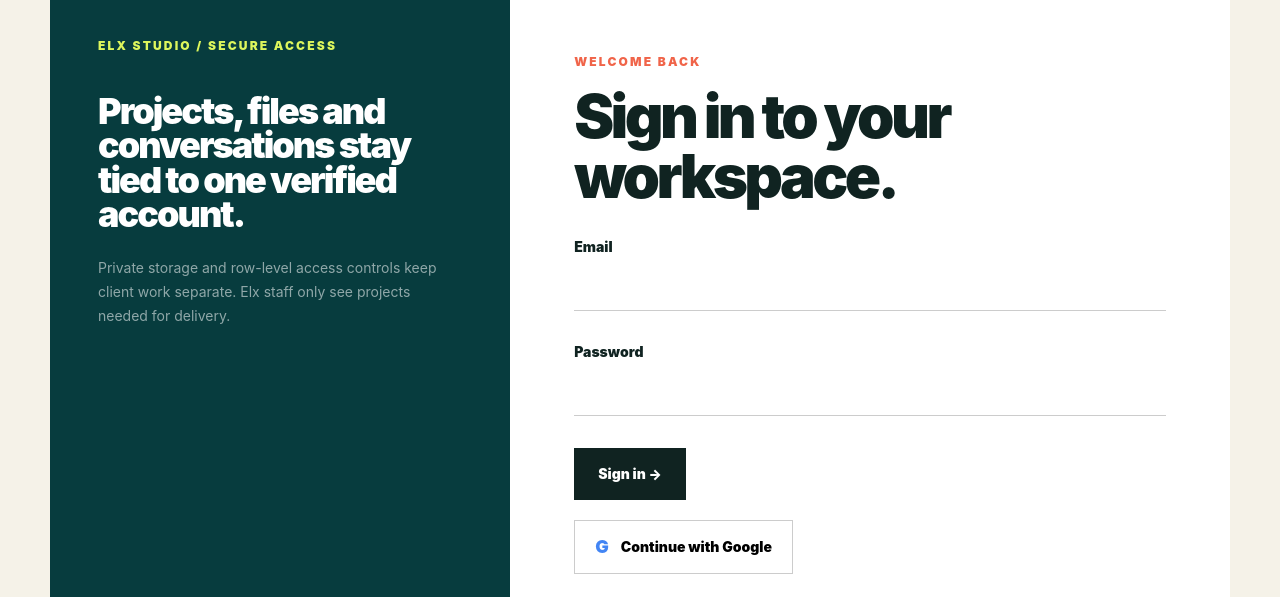
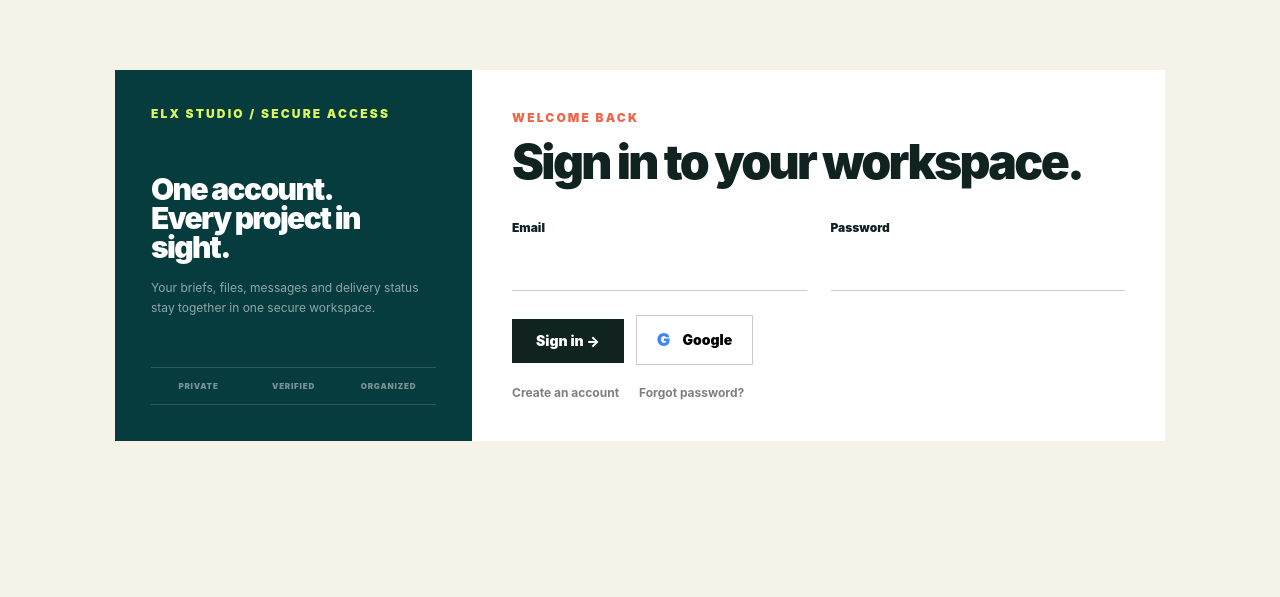
Before and after one commit to elxholdings/elxstudios, a Next.js app: page /login in a window 1280 px wide. Shown: the part 203-800 px from the top of the page. Built offline with nearby package versions, Linux system fonts and the light colour scheme; no server answers.

Commit message:
Compact authentication into one desktop viewport

```diff
--- a/app/components/auth-form.tsx
+++ b/app/components/auth-form.tsx
@@ -117,27 +117,30 @@ export default function AuthForm({ mode, next = '/dashboard', initialError = ''
     : copy[mode];
 
   return (
-    <div className="mx-auto grid max-w-[1180px] bg-white lg:grid-cols-[.78fr_1.22fr]">
-      <aside className="bg-[#073C3E] p-8 text-white md:p-12">
+    <div className="mx-auto grid w-full max-w-[1050px] bg-white lg:grid-cols-[.68fr_1.32fr]">
+      <aside className="flex flex-col justify-between bg-[#073C3E] p-7 text-white md:p-9">
         <p className="text-xs font-black uppercase tracking-[.18em] text-[#DDF65C]">Elx Studio / Secure access</p>
-        <p className="mt-10 text-4xl font-black leading-[.96] tracking-[-.055em]">Projects, files and conversations stay tied to one verified account.</p>
-        <p className="mt-6 text-sm leading-6 text-white/55">Private storage and row-level access controls keep client work separate. Elx staff only see projects needed for delivery.</p>
+        <div><p className="mt-8 text-3xl font-black leading-[.96] tracking-[-.055em]">One account.<br />Every project in sight.</p>
+        <p className="mt-4 text-xs leading-5 text-white/55">Your briefs, files, messages and delivery status stay together in one secure workspace.</p></div>
+        <div className="mt-7 grid grid-cols-3 border-y border-white/15 py-3 text-center text-[8px] font-black uppercase tracking-[.1em] text-white/45"><span>Private</span><span>Verified</span><span>Organized</span></div>
       </aside>
-      <form onSubmit={submit} className="p-7 md:p-12 lg:p-16">
+      <form onSubmit={submit} className="p-7 md:p-9 lg:p-10">
         <p className="text-xs font-black uppercase tracking-[.18em] text-[#F06449]">{item.eyebrow}</p>
-        <h1 className="mt-4 max-w-xl text-5xl font-black leading-[.94] tracking-[-.06em] md:text-6xl">{item.title}</h1>
-        {adminLogin && <p className="mt-7 border-l-2 border-[#DDF65C] pl-4 text-sm font-bold text-black/60">Only <span className="text-black">{adminEmail}</span> can open this control panel.</p>}
-        {!adminLogin && mode === 'register' && <Field label="Full name"><input className="elx-field" autoComplete="name" value={fullName} onChange={(event) => setFullName(event.target.value)} required /></Field>}
-        {!adminLogin && mode !== 'reset' && <Field label="Email"><input className="elx-field" type="email" autoComplete="email" value={email} onChange={(event) => setEmail(event.target.value)} required /></Field>}
-        {!adminLogin && mode !== 'forgot' && <Field label={mode === 'reset' ? 'New password' : 'Password'}><input className="elx-field" type="password" minLength={8} autoComplete={mode === 'login' ? 'current-password' : 'new-password'} value={password} onChange={(event) => setPassword(event.target.value)} required /></Field>}
-        {!adminLogin && (mode === 'register' || mode === 'reset') && <Field label="Confirm password"><input className="elx-field" type="password" minLength={8} autoComplete="new-password" value={confirmPassword} onChange={(event) => setConfirmPassword(event.target.value)} required /></Field>}
-        {error && <p className="mt-6 bg-red-50 p-4 text-sm font-bold text-red-700">{error}</p>}
-        {message && <p className="mt-6 bg-[#E8F3E7] p-4 text-sm font-bold text-[#164F22]">{message}</p>}
+        <h1 className="mt-3 max-w-xl text-4xl font-black leading-[.94] tracking-[-.055em] md:text-5xl">{item.title}</h1>
+        {adminLogin && <p className="mt-5 border-l-2 border-[#DDF65C] pl-4 text-xs font-bold text-black/60">Only <span className="text-black">{adminEmail}</span> can open this control panel.</p>}
+        {!adminLogin && <div className={`mt-3 grid gap-x-6 ${mode === 'register' || mode === 'login' || mode === 'reset' ? 'md:grid-cols-2' : ''}`}>
+          {mode === 'register' && <Field label="Full name"><input className="elx-field" autoComplete="name" value={fullName} onChange={(event) => setFullName(event.target.value)} required /></Field>}
+          {mode !== 'reset' && <Field label="Email"><input className="elx-field" type="email" autoComplete="email" value={email} onChange={(event) => setEmail(event.target.value)} required /></Field>}
+          {mode !== 'forgot' && <Field label={mode === 'reset' ? 'New password' : 'Password'}><input className="elx-field" type="password" minLength={8} autoComplete={mode === 'login' ? 'current-password' : 'new-password'} value={password} onChange={(event) => setPassword(event.target.value)} required /></Field>}
+          {(mode === 'register' || mode === 'reset') && <Field label="Confirm password"><input className="elx-field" type="password" minLength={8} autoComplete="new-password" value={confirmPassword} onChange={(event) => setConfirmPassword(event.target.value)} required /></Field>}
+        </div>}
+        {error && <p className="mt-4 bg-red-50 p-3 text-xs font-bold text-red-700">{error}</p>}
+        {message && <p className="mt-4 bg-[#E8F3E7] p-3 text-xs font-bold text-[#164F22]">{message}</p>}
         {adminLogin
-          ? <button type="button" onClick={signInWithGoogle} disabled={loading} className="mt-8 flex items-center gap-3 border border-black/20 bg-white px-6 py-4 text-sm font-black text-black disabled:opacity-40"><span aria-hidden className="text-lg font-black text-[#4285F4]">G</span>{loading ? 'Opening Google...' : 'Continue with Google'}</button>
-          : <button disabled={loading} className="mt-8 bg-[#102321] px-6 py-4 text-sm font-black text-white disabled:opacity-40">{loading ? 'Working...' : `${item.button} ->`}</button>}
-        {!adminLogin && mode === 'login' && <div className="mt-5"><button type="button" onClick={signInWithGoogle} disabled={loading} className="flex items-center gap-3 border border-black/20 bg-white px-5 py-3 text-sm font-black text-black disabled:opacity-40"><span aria-hidden className="text-lg font-black text-[#4285F4]">G</span>Continue with Google</button></div>}
-        {!adminLogin && <div className="mt-7 flex flex-wrap gap-x-5 gap-y-2 text-sm font-bold text-black/50">
+          ? <button type="button" onClick={signInWithGoogle} disabled={loading} className="mt-6 flex items-center gap-3 border border-black/20 bg-white px-5 py-3 text-sm font-black text-black disabled:opacity-40"><span aria-hidden className="text-lg font-black text-[#4285F4]">G</span>{loading ? 'Opening Google...' : 'Continue with Google'}</button>
+          : <button disabled={loading} className="mt-6 bg-[#102321] px-6 py-3 text-sm font-black text-white disabled:opacity-40">{loading ? 'Working...' : `${item.button} →`}</button>}
+        {!adminLogin && mode === 'login' && <button type="button" onClick={signInWithGoogle} disabled={loading} className="ml-3 mt-6 inline-flex items-center gap-3 border border-black/20 bg-white px-5 py-2.5 text-sm font-black text-black disabled:opacity-40"><span aria-hidden className="text-lg font-black text-[#4285F4]">G</span>Google</button>}
+        {!adminLogin && <div className="mt-5 flex flex-wrap gap-x-5 gap-y-2 text-xs font-bold text-black/50">
           {mode !== 'login' && <Link href="/login">Already have an account?</Link>}
           {mode === 'login' && <><Link href="/register">Create an account</Link><Link href="/forgot-password">Forgot password?</Link></>}
         </div>}
@@ -147,5 +150,5 @@ export default function AuthForm({ mode, next = '/dashboard', initialError = ''
 }
 
 function Field({ label, children }: { label: string; children: React.ReactNode }) {
-  return <label className="mt-7 block"><span className="text-sm font-black">{label}</span>{children}</label>;
+  return <label className="mt-4 block"><span className="text-xs font-black">{label}</span>{children}</label>;
 }
--- a/app/forgot-password/page.tsx
+++ b/app/forgot-password/page.tsx
@@ -4,5 +4,5 @@ import { SiteShell } from '../components/site-shell';
 
 export const metadata: Metadata = { title: 'Reset password' };
 export default function ForgotPasswordPage() {
-  return <SiteShell><main className="px-5 py-14 md:px-10 md:py-20"><AuthForm mode="forgot" /></main></SiteShell>;
+  return <SiteShell><main className="flex items-center px-5 py-8 md:px-10 lg:h-[calc(100svh-108px)] lg:min-h-[560px] lg:py-6"><AuthForm mode="forgot" /></main></SiteShell>;
 }
--- a/app/login/page.tsx
+++ b/app/login/page.tsx
@@ -16,5 +16,5 @@ export default async function LoginPage({ searchParams }: { searchParams?: Promi
   const locale = await resolveLocale(query?.lang);
   const next = Array.isArray(query?.next) ? query?.next[0] : query?.next;
   const errorKey = Array.isArray(query?.error) ? query?.error[0] : query?.error;
-  return <SiteShell locale={locale}><main className="px-5 py-14 md:px-10 md:py-20"><AuthForm mode="login" next={next?.startsWith('/') ? next : '/dashboard'} initialError={errorKey ? errors[errorKey] || 'Sign-in could not be completed.' : ''} /></main></SiteShell>;
+  return <SiteShell locale={locale}><main className="flex items-center px-5 py-8 md:px-10 lg:h-[calc(100svh-108px)] lg:min-h-[560px] lg:py-6"><AuthForm mode="login" next={next?.startsWith('/') ? next : '/dashboard'} initialError={errorKey ? errors[errorKey] || 'Sign-in could not be completed.' : ''} /></main></SiteShell>;
 }
--- a/app/register/page.tsx
+++ b/app/register/page.tsx
@@ -9,5 +9,5 @@ export default async function RegisterPage({ searchParams }: { searchParams?: Pr
   const query = await searchParams;
   const locale = await resolveLocale(query?.lang);
   const next = Array.isArray(query?.next) ? query?.next[0] : query?.next;
-  return <SiteShell locale={locale}><main className="px-5 py-14 md:px-10 md:py-20"><AuthForm mode="register" next={next?.startsWith('/') ? next : '/dashboard'} /></main></SiteShell>;
+  return <SiteShell locale={locale}><main className="flex items-center px-5 py-8 md:px-10 lg:h-[calc(100svh-108px)] lg:min-h-[560px] lg:py-6"><AuthForm mode="register" next={next?.startsWith('/') ? next : '/dashboard'} /></main></SiteShell>;
 }
--- a/app/reset-password/page.tsx
+++ b/app/reset-password/page.tsx
@@ -4,5 +4,5 @@ import { SiteShell } from '../components/site-shell';
 
 export const metadata: Metadata = { title: 'Choose a new password' };
 export default function ResetPasswordPage() {
-  return <SiteShell><main className="px-5 py-14 md:px-10 md:py-20"><AuthForm mode="reset" /></main></SiteShell>;
+  return <SiteShell><main className="flex items-center px-5 py-8 md:px-10 lg:h-[calc(100svh-108px)] lg:min-h-[560px] lg:py-6"><AuthForm mode="reset" /></main></SiteShell>;
 }
```
